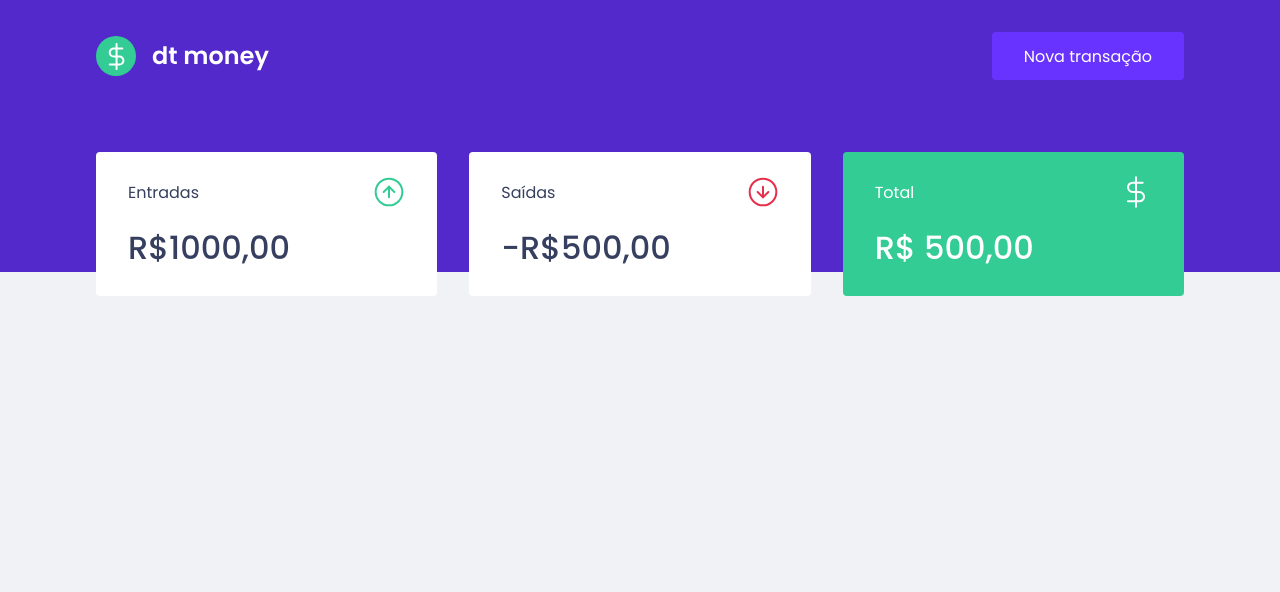
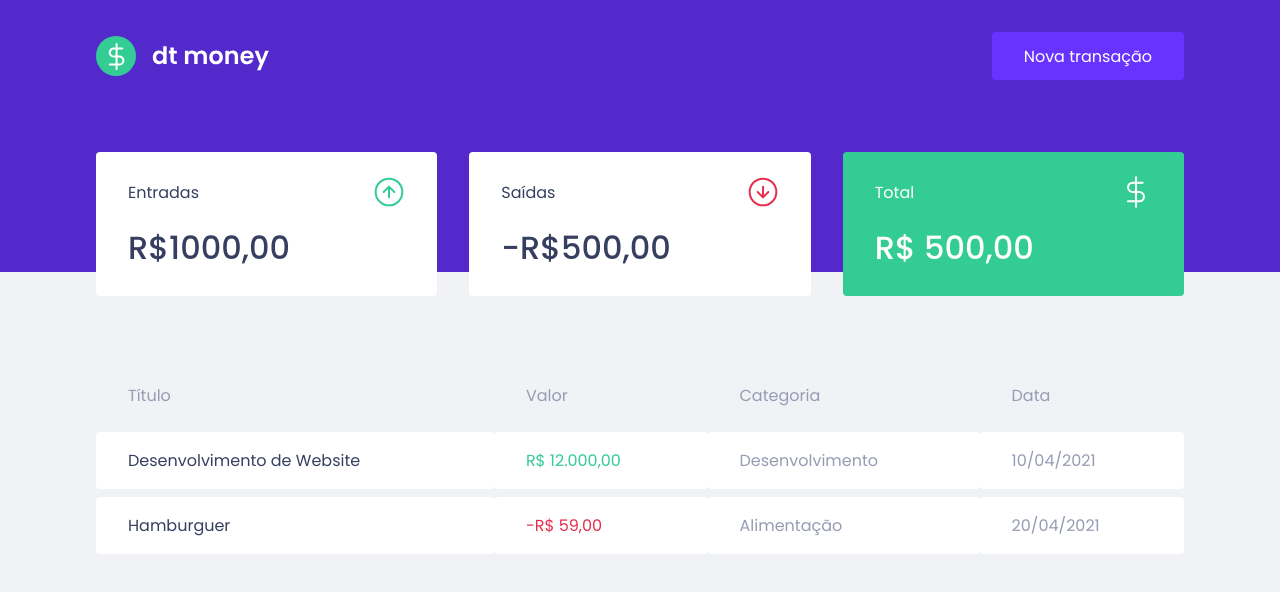
Before and after one commit to MendesWashington/dtmoney, a React (Create React App) app: page / in a window 1280 px wide. Shown: the top 592 px of the page. Built offline with nearby package versions, Linux system fonts and the light colour scheme.

Commit message:
Adicionado o componente de TransactionsTable

```diff
--- a/src/components/Dashboard/index.tsx
+++ b/src/components/Dashboard/index.tsx
@@ -1,9 +1,11 @@
 import { Summary } from "../Summary";
+import { TransactionsTable } from "../TransactionsTable";
 import { Container } from "./styled";
 export const Dashboard = () => {
   return (
     <Container>
       <Summary />
+      <TransactionsTable/>
     </Container>
   );
 };
--- /dev/null
+++ b/src/components/TransactionsTable/index.tsx
@@ -0,0 +1,31 @@
+import { Container } from "./styled";
+export const TransactionsTable = () => {
+  return (
+    <Container>
+      <table>
+        <thead>
+          <tr>
+            <th>Título</th>
+            <th>Valor</th>
+            <th>Categoria</th>
+            <th>Data</th>
+          </tr>
+        </thead>
+        <tbody>
+          <tr>
+            <td>Desenvolvimento de Website</td>
+            <td className="deposit">R$ 12.000,00</td>
+            <td>Desenvolvimento</td>
+            <td>10/04/2021</td>
+          </tr>
+          <tr>
+            <td>Hamburguer</td>
+            <td className="withdraw">-R$ 59,00</td>
+            <td>Alimentação</td>
+            <td>20/04/2021</td>
+          </tr>
+        </tbody>
+      </table>
+    </Container>
+  );
+};
--- /dev/null
+++ b/src/components/TransactionsTable/styled.ts
@@ -0,0 +1,40 @@
+import styled from "styled-components";
+
+
+export const Container = styled.div`
+    margin-top: 4rem;
+
+    table{
+        width:100%;
+        border-spacing:0 0.5rem;
+
+        th{
+            color: var(--text-body);
+            font-weight:400;
+            padding: 1rem 2rem;
+            text-align:left;
+            line-height:1.5rem;
+        }
+
+        td{
+            padding: 1rem 2rem;
+            border:0;
+            background: var(--shape);
+            color:var(--text-body);
+            border-radius:0.25rem;
+
+            &:first-child{
+                color: var(--text-title)
+            }
+
+            &.deposit{
+                color: var(--green);
+            }
+
+            &.withdraw{
+                color: var(--red);
+            }
+        }
+
+    }
+`;
```
